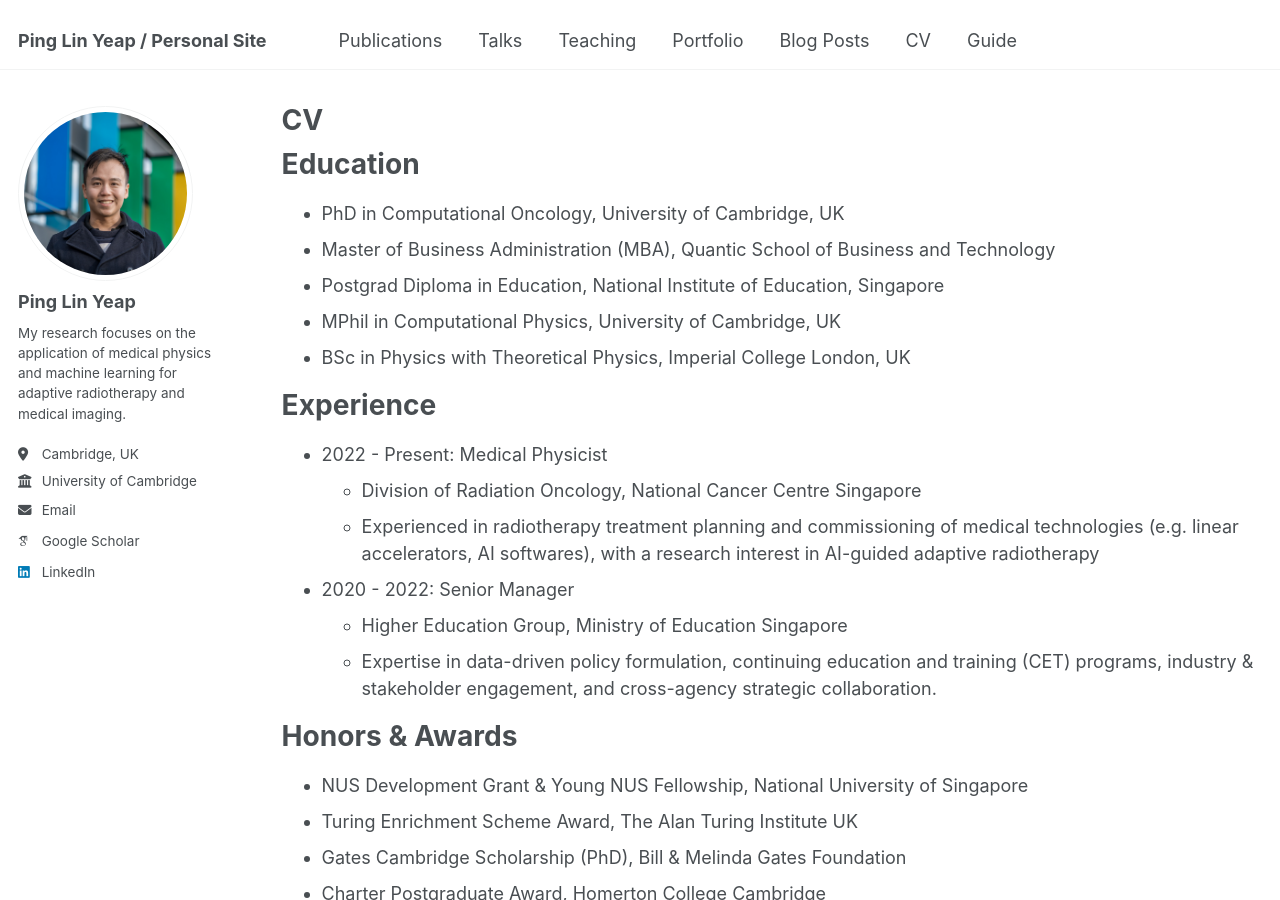
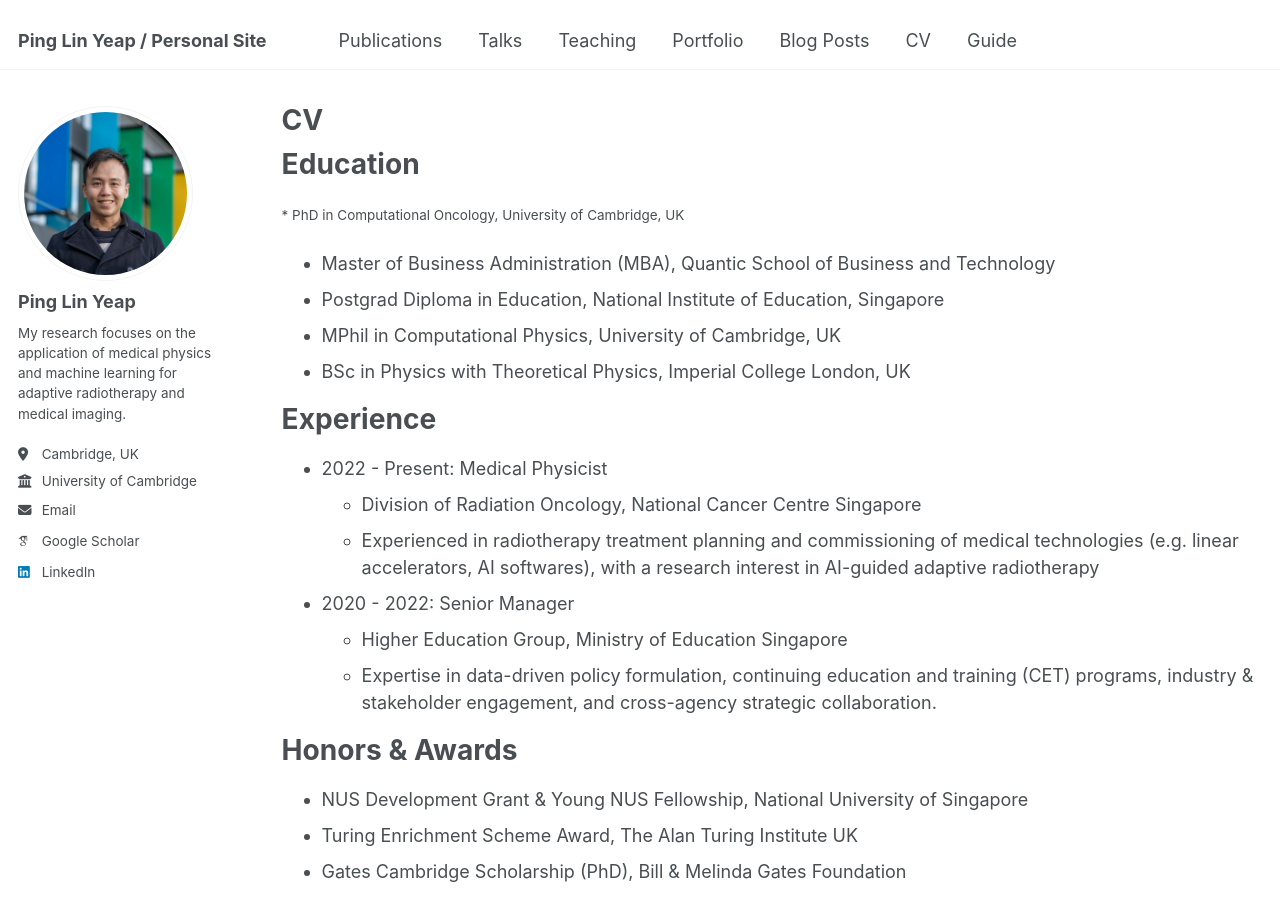
Before and after one commit to yeappl/yeappl.github.io, a Jekyll site: the page built from _pages/cv.md, in a window 1280 px wide and 900 px high. Built offline with Jekyll 4.4.1, drawn with Linux system fonts in a browser that asks for light colours; some web fonts are replaced.

Commit message:
Update cv.md

```diff
--- a/_pages/cv.md
+++ b/_pages/cv.md
@@ -11,7 +11,7 @@ redirect_from:
 
 Education
 ======
-* PhD in Computational Oncology, University of Cambridge, UK
+<small>* PhD in Computational Oncology, University of Cambridge, UK</small>
 * Master of Business Administration (MBA), Quantic School of Business and Technology
 * Postgrad Diploma in Education, National Institute of Education, Singapore
 * MPhil in Computational Physics, University of Cambridge, UK
```
